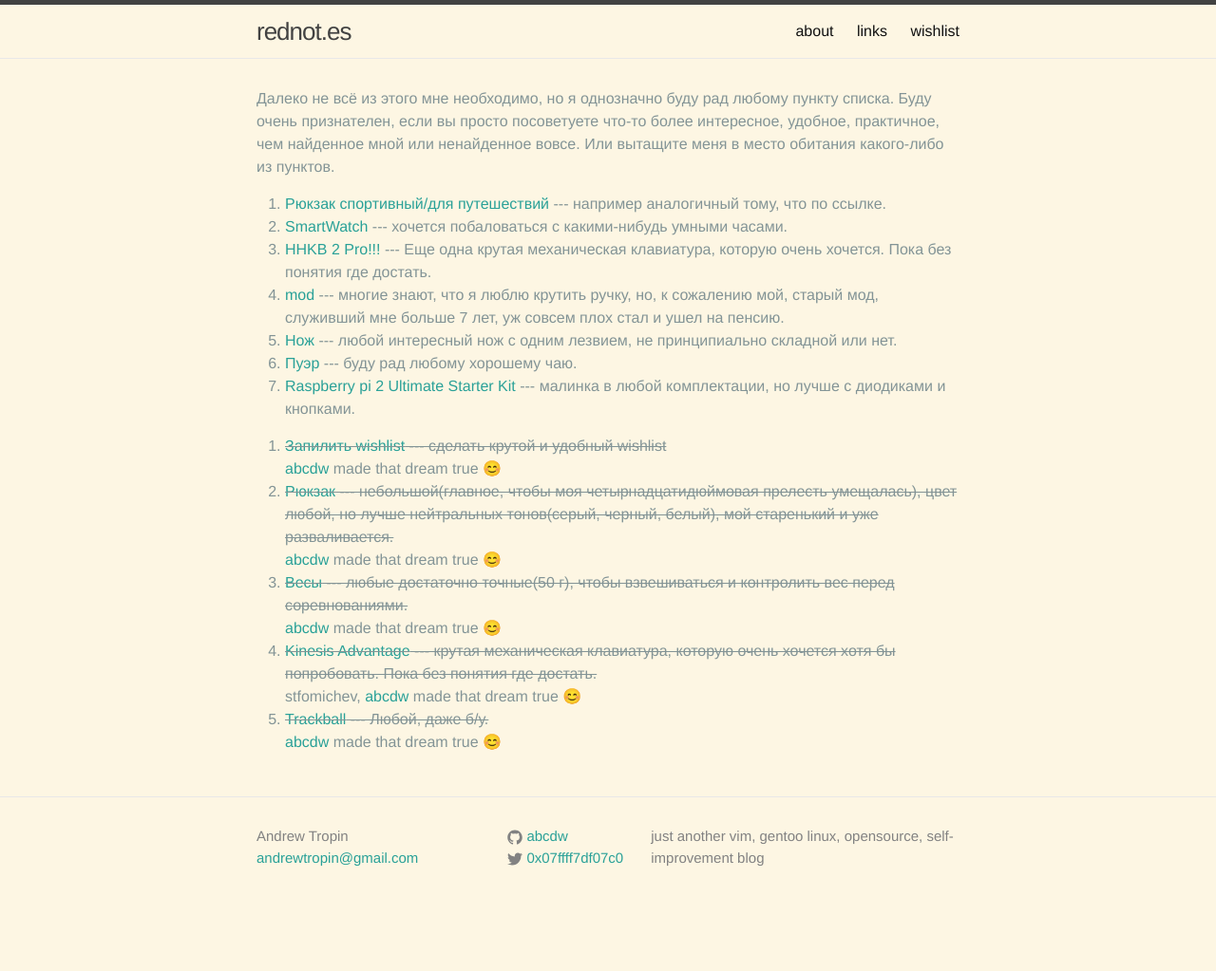
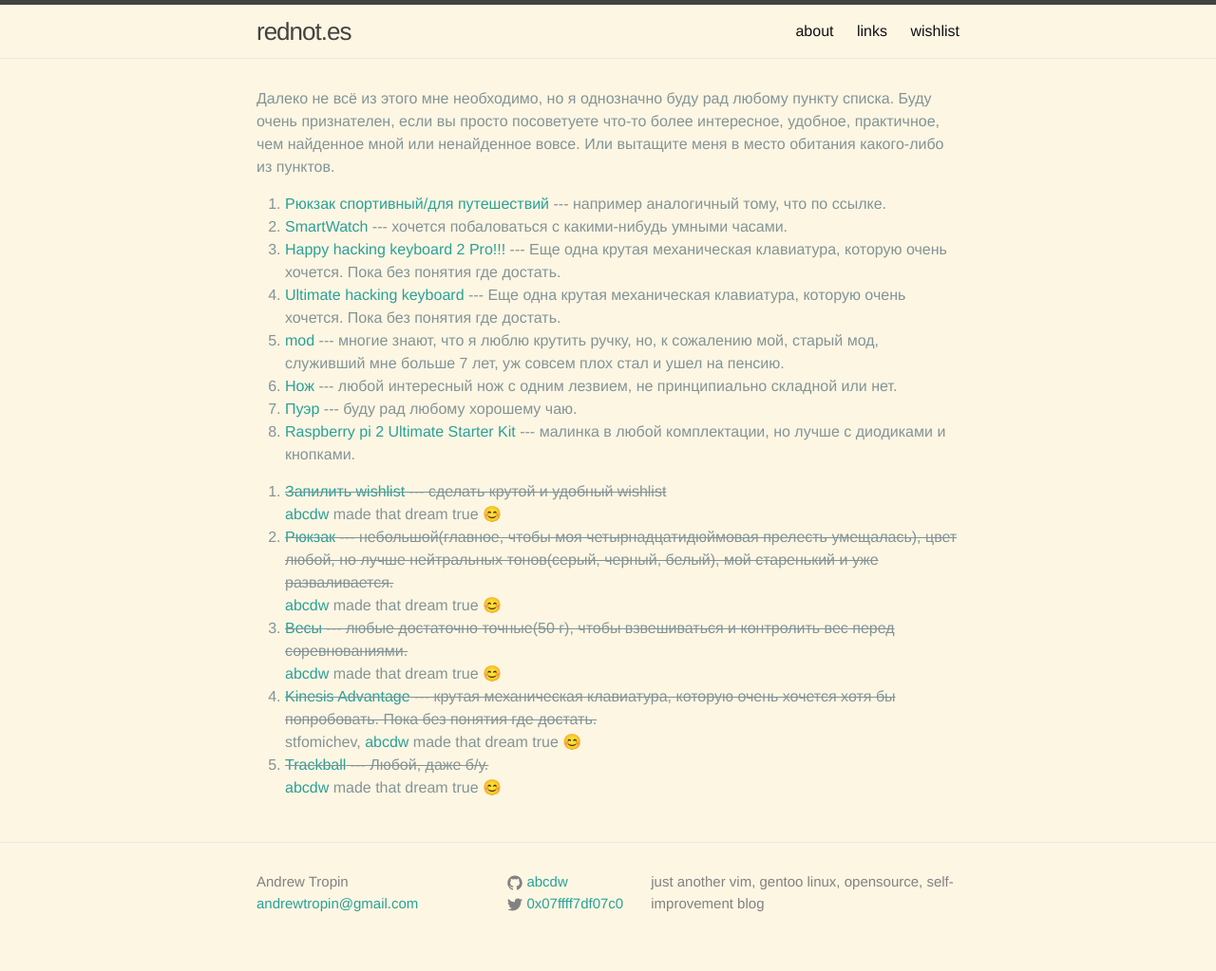
Before and after one commit to rednotes/rednotes.github.io, a Jekyll site: the page built from pages/wishlist.html, in a window 1280 px wide. Shown: the whole page at 95% size. Built offline with Jekyll 4.4.1, drawn with Linux system fonts in a browser that asks for light colours; emoji names are drawn with the system emoji font; Markdown is read by kramdown in place of the engine named in the settings; comment, search, counter and statistics services are not loaded; before the commit the page ends 975 px from its top, so only the background shows below that.

Commit message:
Add UHK to wishlist

```diff
--- a/_data/wishlist.yml
+++ b/_data/wishlist.yml
@@ -30,9 +30,13 @@
   url: https://www.kinesis-ergo.com/shop/advantage-for-pc-mac/
   performer: stfomichev, <a href="https://vk.com/abcdw">abcdw</a>
 
-- name: HHKB 2 Pro!!!
+- name: Happy hacking keyboard 2 Pro!!!
   description: Еще одна крутая механическая клавиатура, которую очень хочется. Пока без понятия где достать.
   url: https://elitekeyboards.com/products.php?sub=pfu_keyboards,hhkbpro2&pid=pdkb400bn
+
+- name: Ultimate hacking keyboard
+  description: Еще одна крутая механическая клавиатура, которую очень хочется. Пока без понятия где достать.
+  url: https://www.crowdsupply.com/ugl/ultimate-hacking-keyboard
 
 - name: mod
   description: многие знают, что я люблю крутить ручку, но, к сожалению мой, старый мод, служивший мне больше 7 лет, уж совсем плох стал и ушел на пенсию.
```
